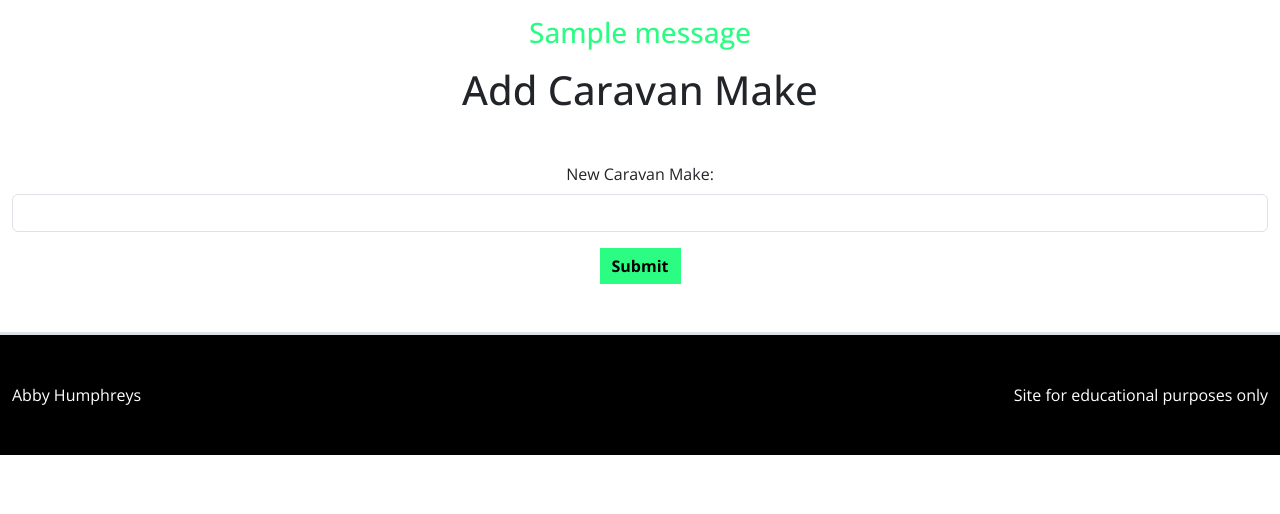
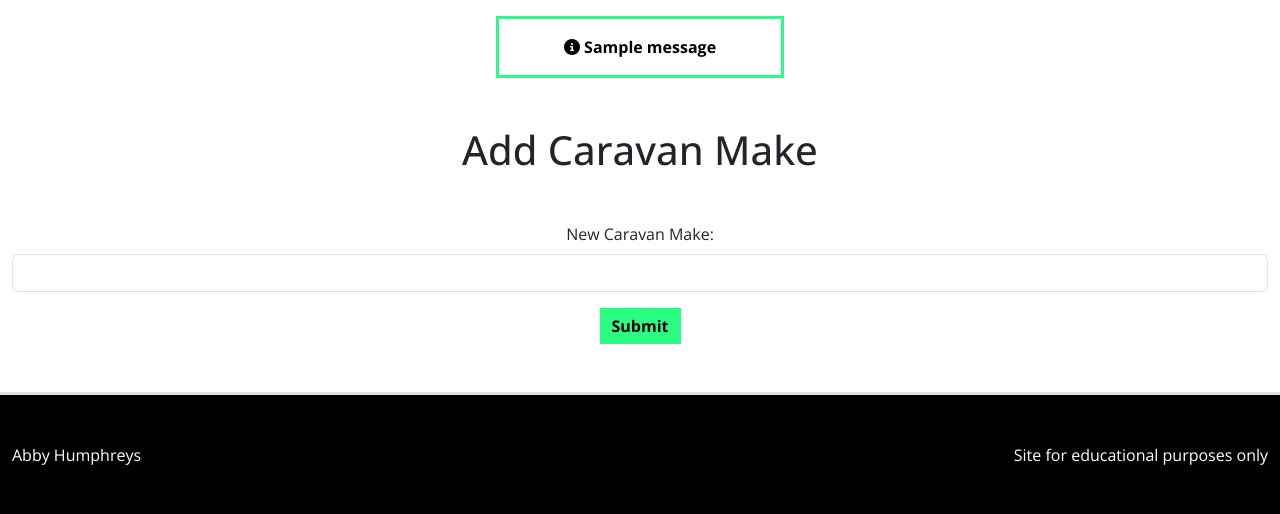
Before and after one commit to AbbyHumphreys/Caravansy, a Flask app: page /add_make in a window 1280 px wide. Shown: the part 90-604 px from the top of the page. Run offline with Flask 2, Linux system fonts and the light colour scheme; the visitor is signed in with stand-in values (Sample User, id 1); one stand-in notice (Sample message) is shown; a database or web service that is not in the repository returns one stand-in record (values such as "Sample title"); some libraries are stand-ins or nearby versions.

Commit message:
add: card to contain and style flash messages

```diff
--- a/templates/base_templates/base.html
+++ b/templates/base_templates/base.html
@@ -65,8 +65,10 @@
   {% with messages = get_flashed_messages() %}
     {% if messages %}
       {% for message in messages %}
-        <div class="row flashes">
-          <h3 class="text-center mb-3">{{ message }}</h3>
+        <div class="card rounded-0 border-color-1 mb-5 mx-auto flashes" style="width: 18rem;">
+          <div class="card-body">
+            <p class="card-text txt-color-3 text-center flashes-body"><i class="fa-solid fa-circle-info"></i> {{ message }}</p>
+          </div>
         </div>
       {% endfor %}
     {% endif %}
```
